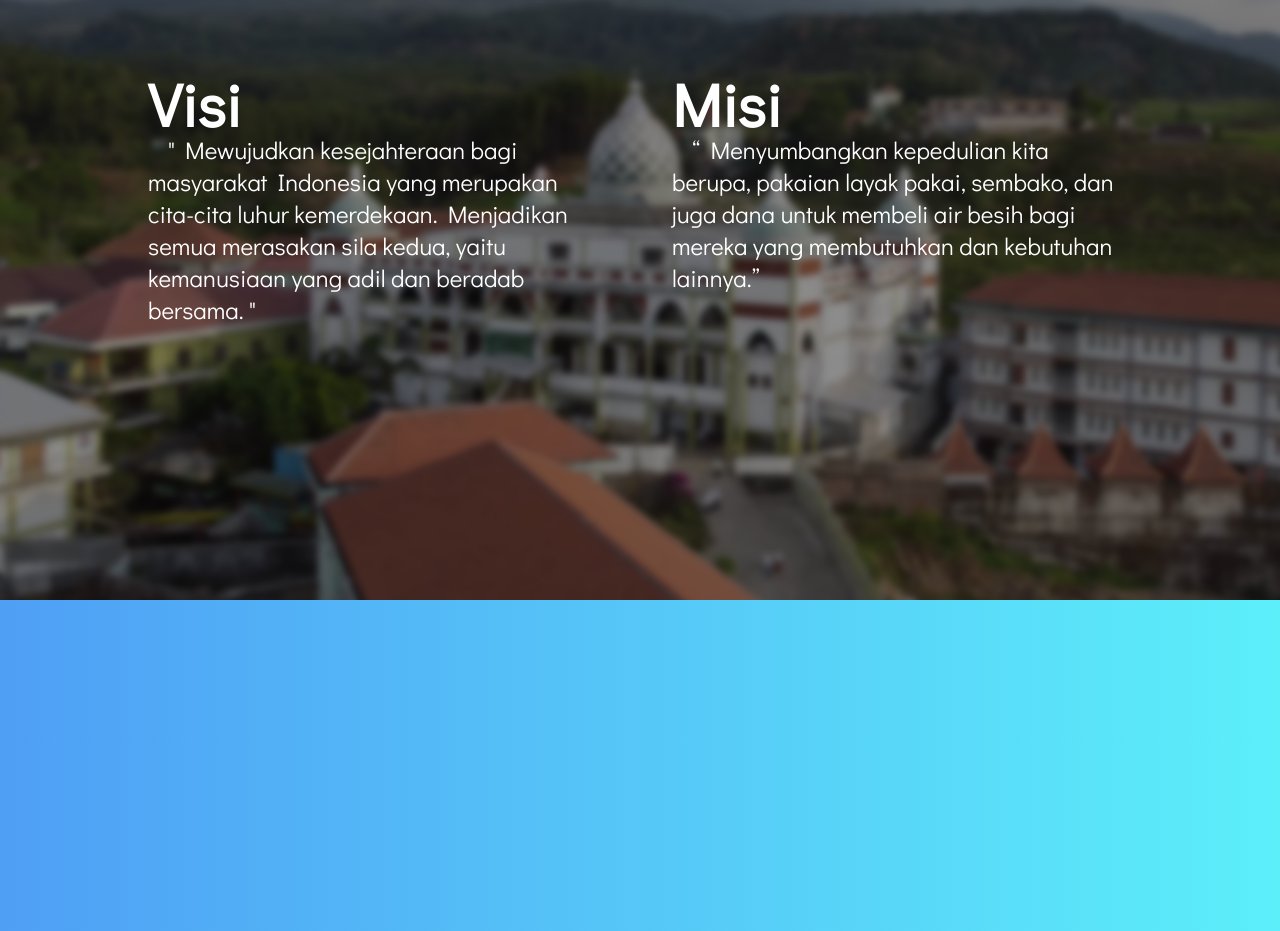
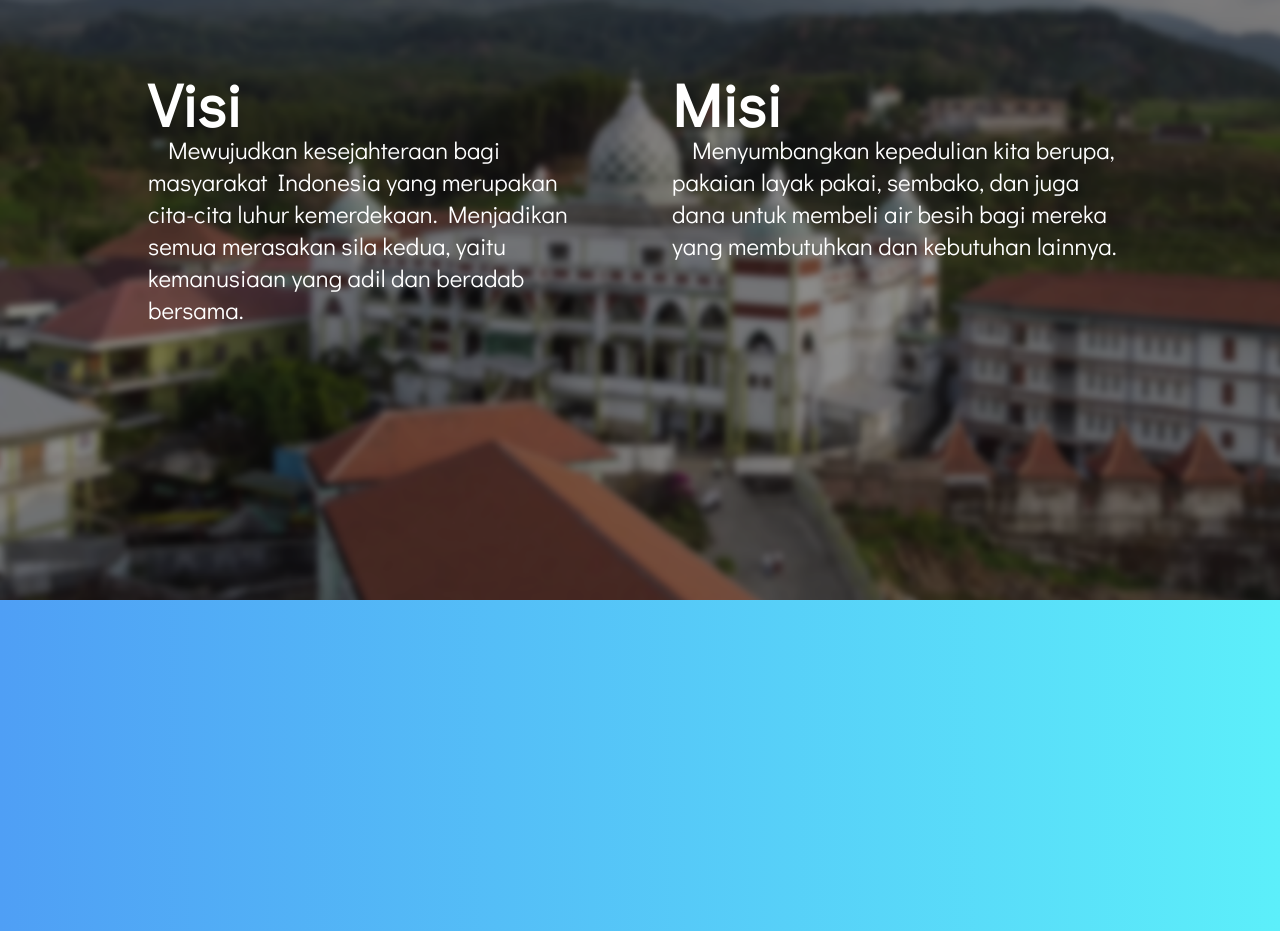
Before and after one commit to januarsyah901/lomba-1, a website: page public/index.html in a window 1280 px wide. Shown: the part 1800-2731 px from the top of the page. Drawn offline with nearby package versions, Linux system fonts and the light colour scheme.

Commit message:
Update index.html

```diff
--- a/public/index.html
+++ b/public/index.html
@@ -193,11 +193,11 @@
           <div class="w-[80%] z-50 grid grid-cols-1 lg:grid-cols-2 gap-6 grid-rows-2 lg:grid-rows-1 absolute text-white text-xl md:text-2xl 2xl:text-4xl font-medium antialiased overflow-hidden">
             <div  data-aos="fade-right"  data-aos-duration="1000" class="row-start-1 col-start-1 mx-5 my-5">
               <span class="text-6xl mb-3 font-bold">Visi</span>
-              <p class="visi indent-5 ">" Mewujudkan kesejahteraan bagi masyarakat Indonesia yang merupakan cita-cita luhur kemerdekaan. Menjadikan semua merasakan sila kedua, yaitu kemanusiaan yang adil dan beradab bersama. "</p>
+              <p class="visi indent-5 "> Mewujudkan kesejahteraan bagi masyarakat Indonesia yang merupakan cita-cita luhur kemerdekaan. Menjadikan semua merasakan sila kedua, yaitu kemanusiaan yang adil dan beradab bersama. </p>
             </div>
             <div  data-aos="fade-left"   data-aos-duration="1000" class="lg:col-start-2 lg:row-start-1 row-start-2 col-start-1 mx-5 my-5">
               <span class="text-6xl mb-3 font-bold">Misi</span>
-              <p class="misi indent-5 ">“ Menyumbangkan kepedulian kita berupa, pakaian layak pakai, sembako, dan juga dana untuk membeli air besih bagi mereka yang membutuhkan dan kebutuhan lainnya.”</p>
+              <p class="misi indent-5 "> Menyumbangkan kepedulian kita berupa, pakaian layak pakai, sembako, dan juga dana untuk membeli air besih bagi mereka yang membutuhkan dan kebutuhan lainnya.</p>
             </div>
           </div>
           <img src="./assets/img/blur.png" alt="" class="z-40 object-center object-cover h-full w-full" />
```
